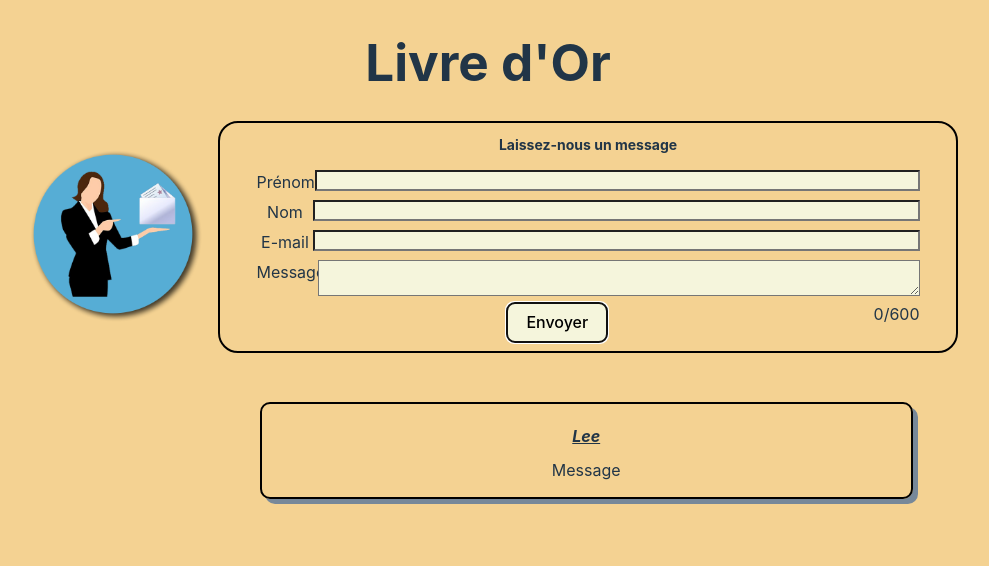
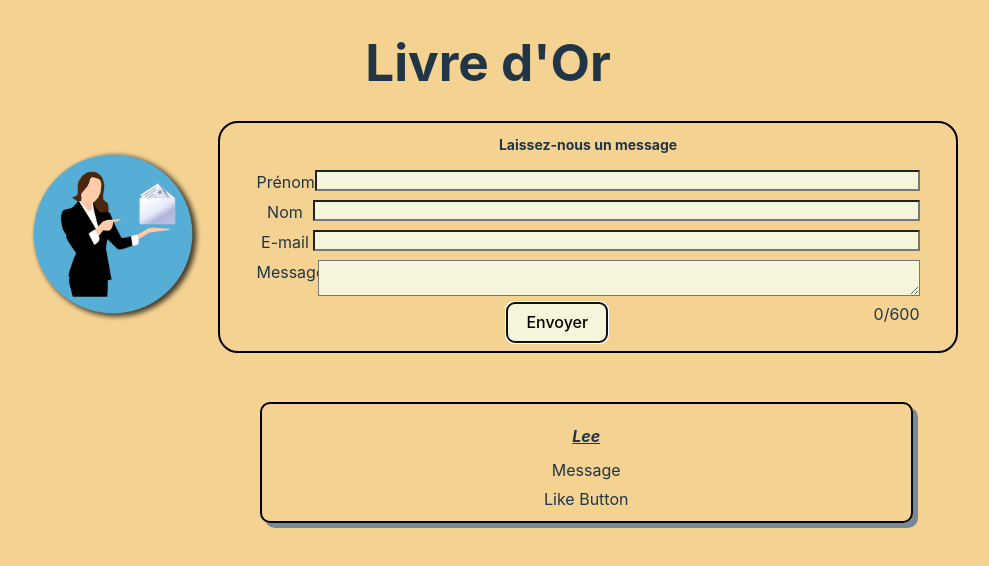
Before and after one commit to Leerlandais/react-msg, a React (Vite) app: page / in a window 1280 px wide. Both pictures are taken after a click on the button "Envoyer". Shown: the top 566 px of the page, without its empty margins (152-1141 px from the left). Built offline with nearby package versions, Linux system fonts and the light colour scheme.

Commit message:
added like button reminder for later

```diff
--- a/src/components/MessageList.jsx
+++ b/src/components/MessageList.jsx
@@ -2,14 +2,15 @@ import PropTypes from "prop-types";
 
 export default function MessageList({id, firstname, surname, email, text}) {
     return (
-
         <div key={id}
              className="messageHolder">
             <h4><span className="italic" title={email}>{firstname} {surname}</span>
             </h4>
             <p>{text}</p>
+        <div>
+            Like Button
         </div>
-
+        </div>
     )
 }
 
```
